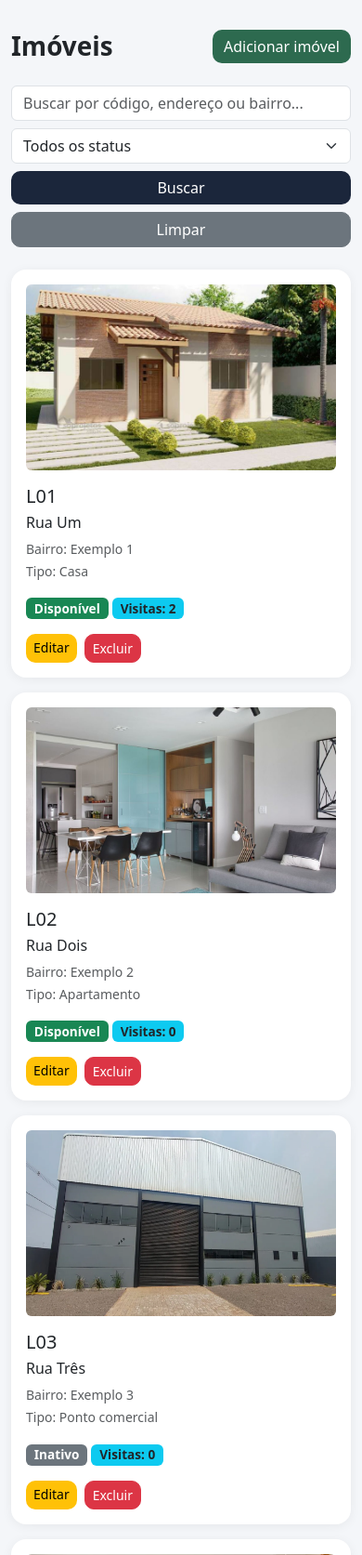
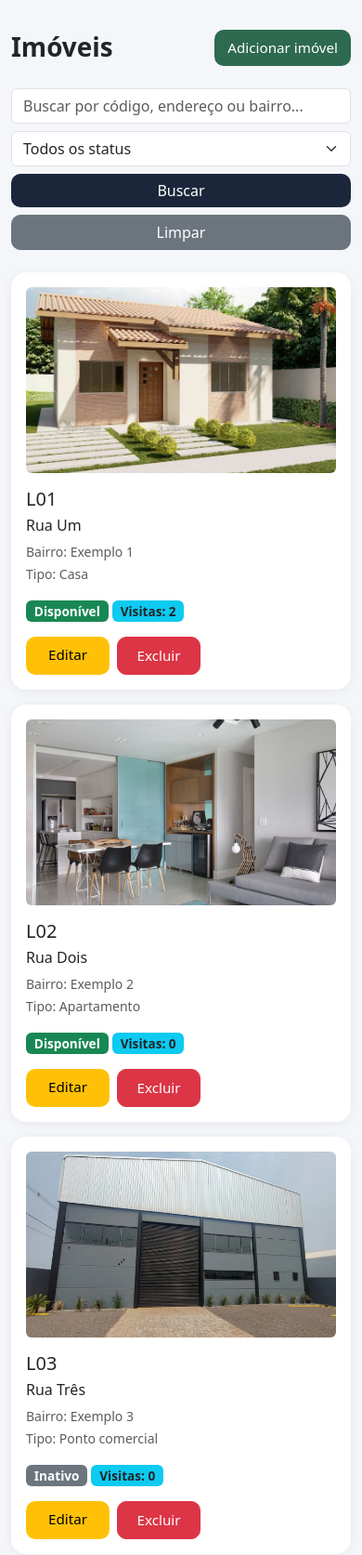
Before and after one commit to Thaisa-Souza/sistema-controle-chaves-pi, a Django app: page /imoveis/ in a window 390 px wide. Shown: the part 95-1768 px from the top of the page at 93% size. Run offline with Django 5.2, Linux system fonts and the light colour scheme; a user stored in the database is signed in; data comes from the database, SQL or seed files in the repository.

Commit message:
Implementa controle de permissao para gerentes e melhora botoes mobile

```diff
--- a/imoveis/templates/imoveis/base.html
+++ b/imoveis/templates/imoveis/base.html
@@ -92,6 +92,15 @@
     max-width: 100%;
     overflow-x: hidden;
 }
+
+@media (max-width: 767px) {
+    .mobile-action-btn {
+        padding: 8px 14px;
+        font-size: 0.95rem;
+        min-width: 90px;
+    }
+}
+
     </style>
 </head>
 
--- a/imoveis/templates/imoveis/list.html
+++ b/imoveis/templates/imoveis/list.html
@@ -3,11 +3,22 @@
 {% block content %}
 
 <div class="d-flex justify-content-between align-items-center mb-4 flex-wrap gap-2">
-    <h1 class="fw-bold mb-0">Imóveis</h1>
 
-    <a href="{% url 'imovel_create' %}" class="btn btn-success">
+    <h1 class="fw-bold mb-0">
+        Imóveis
+    </h1>
+
+    {% if user.is_superuser or 'Gerentes' in user.groups.all|join:', ' %}
+
+        <a href="{% url 'imovel_create' %}"
+           class="btn btn-success btn-sm mobile-action-btn">
+
             Adicionar imóvel
+
         </a>
+
+    {% endif %}
+
 </div>
 
 <form method="GET" class="row g-2 mb-4">
@@ -120,14 +131,18 @@
 
                         <td>
                             <div class="d-flex gap-2 flex-wrap">
+                                {% if user.is_superuser or 'Gerentes' in user.groups.all|join:', ' %}
+
                                    <a href="{% url 'imovel_update' imovel.pk %}"
-                                   class="btn btn-warning btn-sm">
+                                       class="btn btn-warning btn-sm mobile-action-btn">
                                         Editar
                                         </a>
 
+                                {% endif %}
+
                                 {% if user.is_superuser or 'Gerentes' in user.groups.all|join:', ' %}
                                     <a href="{% url 'imovel_delete' imovel.pk %}"
-                                       class="btn btn-danger btn-sm">
+                                       class="btn btn-danger btn-sm mobile-action-btn">
                                         Excluir
                                     </a>
                                 {% endif %}
@@ -208,14 +223,17 @@
 
                 <div class="mt-3 d-flex flex-wrap gap-2">
 
+                    {% if user.is_superuser or 'Gerentes' in user.groups.all|join:', ' %}
+
                        <a href="{% url 'imovel_update' imovel.pk %}"
-                       class="btn btn-warning btn-sm">
+                          class="btn btn-warning btn-sm mobile-action-btn">
                            Editar
                         </a>
+                    {% endif %}
 
                     {% if user.is_superuser or 'Gerentes' in user.groups.all|join:', ' %}
                        <a href="{% url 'imovel_delete' imovel.pk %}"
-                           class="btn btn-danger btn-sm">
+                          class="btn btn-danger btn-sm mobile-action-btn">
                            Excluir
                         </a>
                     {% endif %}
--- a/imoveis/views.py
+++ b/imoveis/views.py
@@ -7,6 +7,9 @@ from django.db.models import Count
 
 from .models import Imovel, Chave, Movimentacao
 from .forms import ImovelForm, RetiradaForm
+
+def usuario_eh_gerente(user):
+    return user.is_superuser or user.groups.filter(name='Gerentes').exists()
 
 
 @login_required
@@ -48,6 +51,11 @@ def imovel_list(request):
 
 @login_required
 def imovel_create(request):
+
+    if not usuario_eh_gerente(request.user):
+        messages.error(request, 'Você não tem permissão para adicionar imóveis.')
+        return redirect('imovel_list')
+
     form = ImovelForm(request.POST or None, request.FILES or None)
 
     if form.is_valid():
@@ -63,6 +71,11 @@ def imovel_create(request):
 
 @login_required
 def imovel_update(request, pk):
+
+    if not usuario_eh_gerente(request.user):
+        messages.error(request, 'Você não tem permissão para editar imóveis.')
+        return redirect('imovel_list')
+
     imovel = get_object_or_404(Imovel, pk=pk)
 
     form = ImovelForm(
@@ -84,7 +97,9 @@ def imovel_update(request, pk):
 
 @login_required
 def imovel_delete(request, pk):
-    if not request.user.is_superuser and not request.user.groups.filter(name='Gerentes').exists():
+
+    if not usuario_eh_gerente(request.user):
+        messages.error(request, 'Você não tem permissão para excluir imóveis.')
         return redirect('imovel_list')
 
     imovel = get_object_or_404(Imovel, pk=pk)
```
Also changed, not shown: imoveis/templates/imoveis/chave_list.html (+8 -4 lines). Lines whose indentation alone changed are shown as unchanged.
